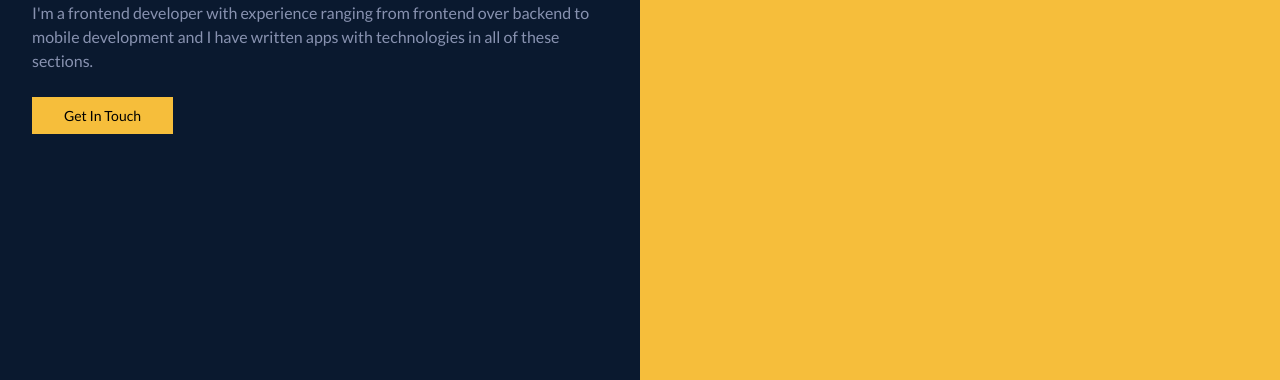
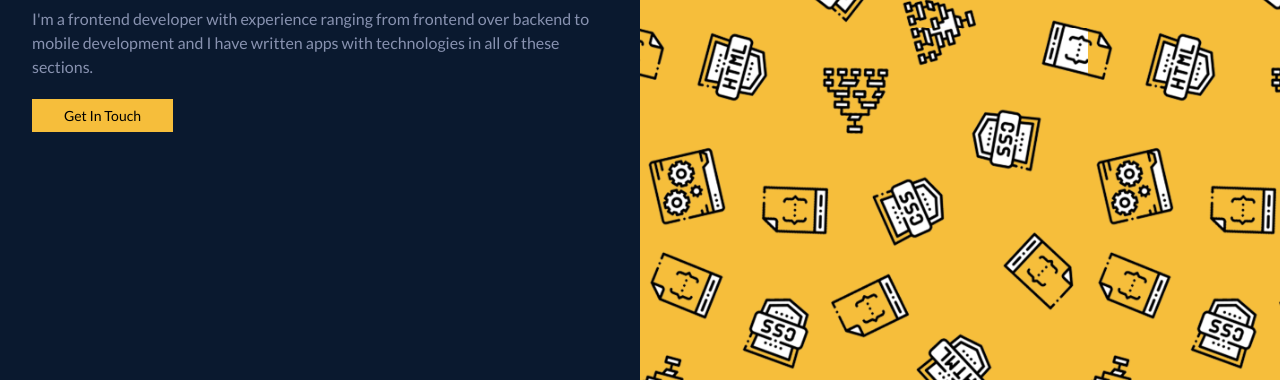
Before and after one commit to hamzabargaz/portfolio, a Gatsby site: page / in a window 1280 px wide. Shown: the part 420-800 px from the top of the page. Built offline with nearby package versions, Linux system fonts and the light colour scheme; Gatsby itself is replaced by a stand-in of ours.

Commit message:
add bg image pattern

```diff
--- a/src/pages/index.js
+++ b/src/pages/index.js
@@ -9,7 +9,7 @@ const imgQuery = graphql`
     file(relativePath: { eq: "coding-pattern.png" }) {
       childImageSharp {
         fluid(maxWidth: 2000) {
-          ...GatsbyImageSharpFluid
+          src
         }
       }
     }
@@ -17,6 +17,7 @@ const imgQuery = graphql`
 `
 
 export default () => {
+  const data = useStaticQuery(imgQuery)
   return (
     <Layout>
       <div className="flex flex-wrap h-screen">
@@ -34,13 +35,22 @@ export default () => {
               technologies in all of these sections.
             </p>
             <div className="">
-              <button className="text-sm px-8 py-2 text-black bg-secondary-base">
+              <a
+                href="mailto:hamza.bargaz@gmail.com"
+                className="text-sm px-8 py-2 text-black bg-secondary-base"
+              >
                 Get In Touch
-              </button>
+              </a>
             </div>
           </div>
         </div>
-        <div className="w-full md:w-1/2 bg-secondary-base"></div>
+        <div
+          className="w-full md:w-1/2 bg-secondary-base"
+          style={{
+            backgroundImage: `url(${data.file.childImageSharp.fluid.src})`,
+            backgroundSize: "70%",
+          }}
+        ></div>
       </div>
     </Layout>
   )
```
